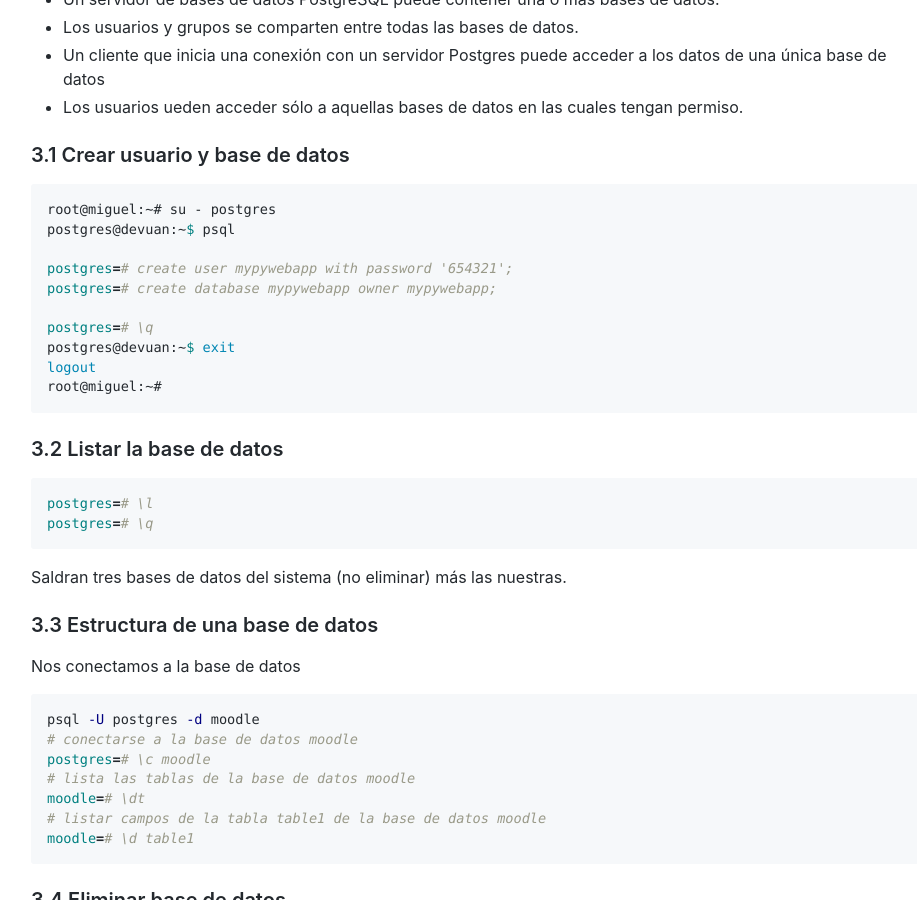
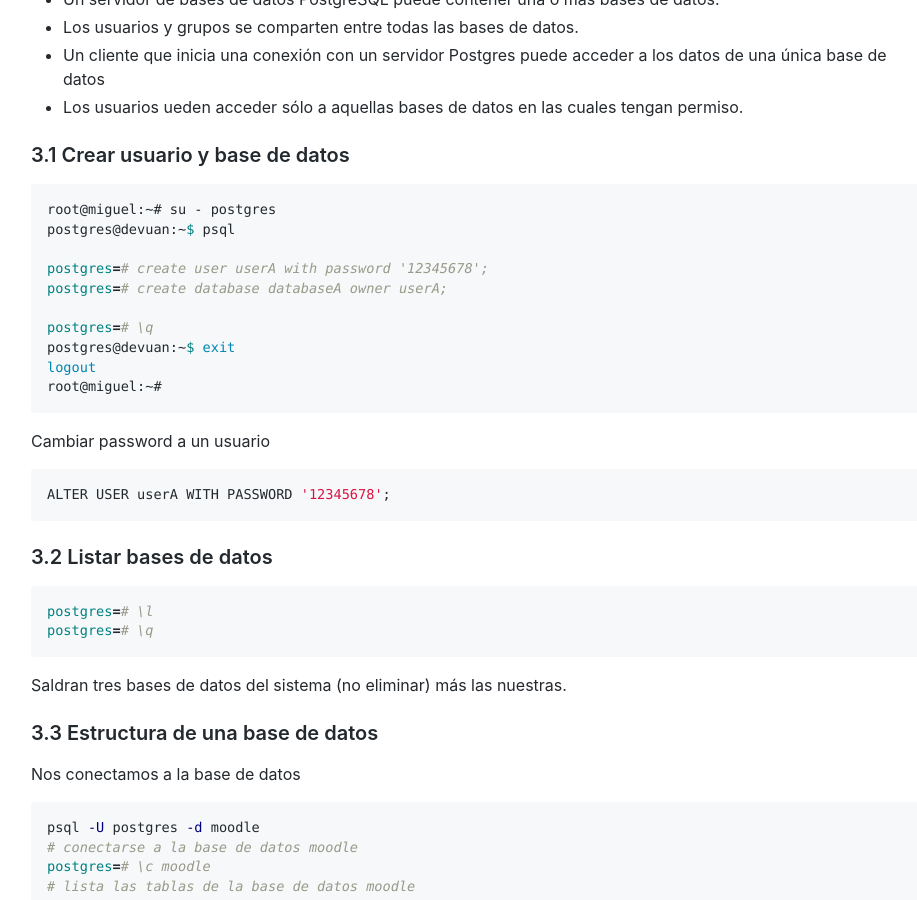
Before and after one commit to Akira3030/formacion, a Jekyll site: the page built from articulos/python-postgresql.md, in a window 1280 px wide and 900 px high, scrolled down 1000 px. Shown: the whole window, without its empty margins (164-1081 px from the left). Built offline with Jekyll 4.4.1, drawn with Linux system fonts in a browser that asks for light colours; emoji names are drawn with the system emoji font.

Commit message:
Update python-postgresql.md

````diff
--- a/articulos/python-postgresql.md
+++ b/articulos/python-postgresql.md
@@ -39,8 +39,8 @@ echo $DATABASE_URL
 root@miguel:~# su - postgres
 postgres@devuan:~$ psql
 
-postgres=# create user mypywebapp with password '654321';
-postgres=# create database mypywebapp owner mypywebapp;
+postgres=# create user userA with password '12345678';
+postgres=# create database databaseA owner userA;
 
 postgres=# \q
 postgres@devuan:~$ exit
@@ -48,7 +48,13 @@ logout
 root@miguel:~#
 ```
 
-### 3.2 Listar la base de datos
+Cambiar password a un usuario
+
+```bash
+ALTER USER userA WITH PASSWORD '12345678';
+```
+
+### 3.2 Listar bases de datos
 
 ```bash
 postgres=# \l
````
